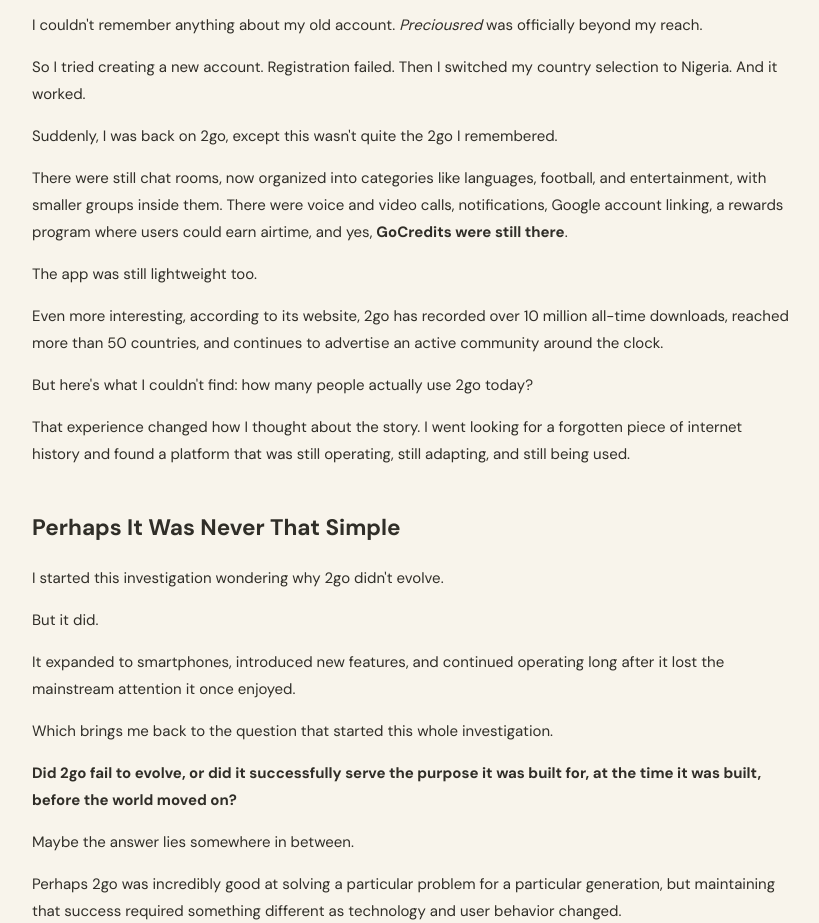
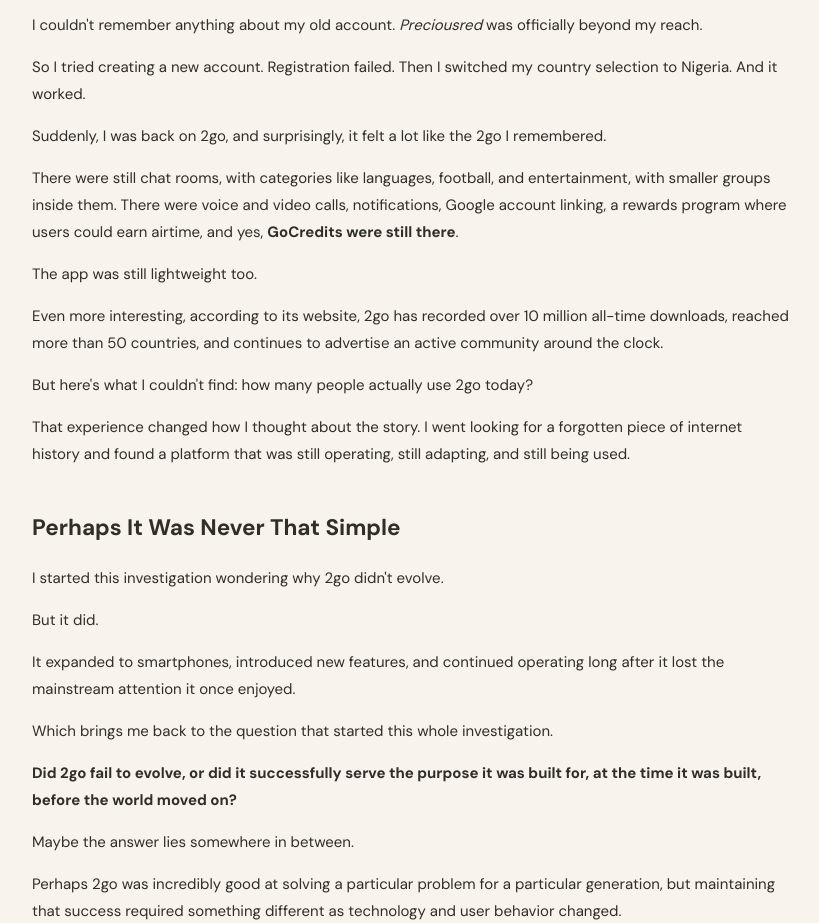
Before and after one commit to precious-diedemise/portfolio, a plain HTML site: page rabbit-hole/2go.html in a window 1280 px wide. Shown: the part 3632-4555 px from the top of the page, without its empty margins (228-1047 px from the left). Drawn offline with Linux system fonts and the light colour scheme.

Commit message:
Revise descriptions of 2go experience

```diff
--- a/rabbit-hole/2go.html
+++ b/rabbit-hole/2go.html
@@ -111,9 +111,9 @@
 
       <p>So I tried creating a new account. Registration failed. Then I switched my country selection to Nigeria. And it worked.</p>
 
-      <p>Suddenly, I was back on 2go, except this wasn't quite the 2go I remembered.</p>
+      <p>Suddenly, I was back on 2go, and surprisingly, it felt a lot like the 2go I remembered.</p>
 
-      <p>There were still chat rooms, now organized into categories like languages, football, and entertainment, with smaller groups inside them. There were voice and video calls, notifications, Google account linking, a rewards program where users could earn airtime, and yes, <strong>GoCredits were still there</strong>.</p>
+      <p>There were still chat rooms, with categories like languages, football, and entertainment, with smaller groups inside them. There were voice and video calls, notifications, Google account linking, a rewards program where users could earn airtime, and yes, <strong>GoCredits were still there</strong>.</p>
 
       <p>The app was still lightweight too.</p>
 
```
